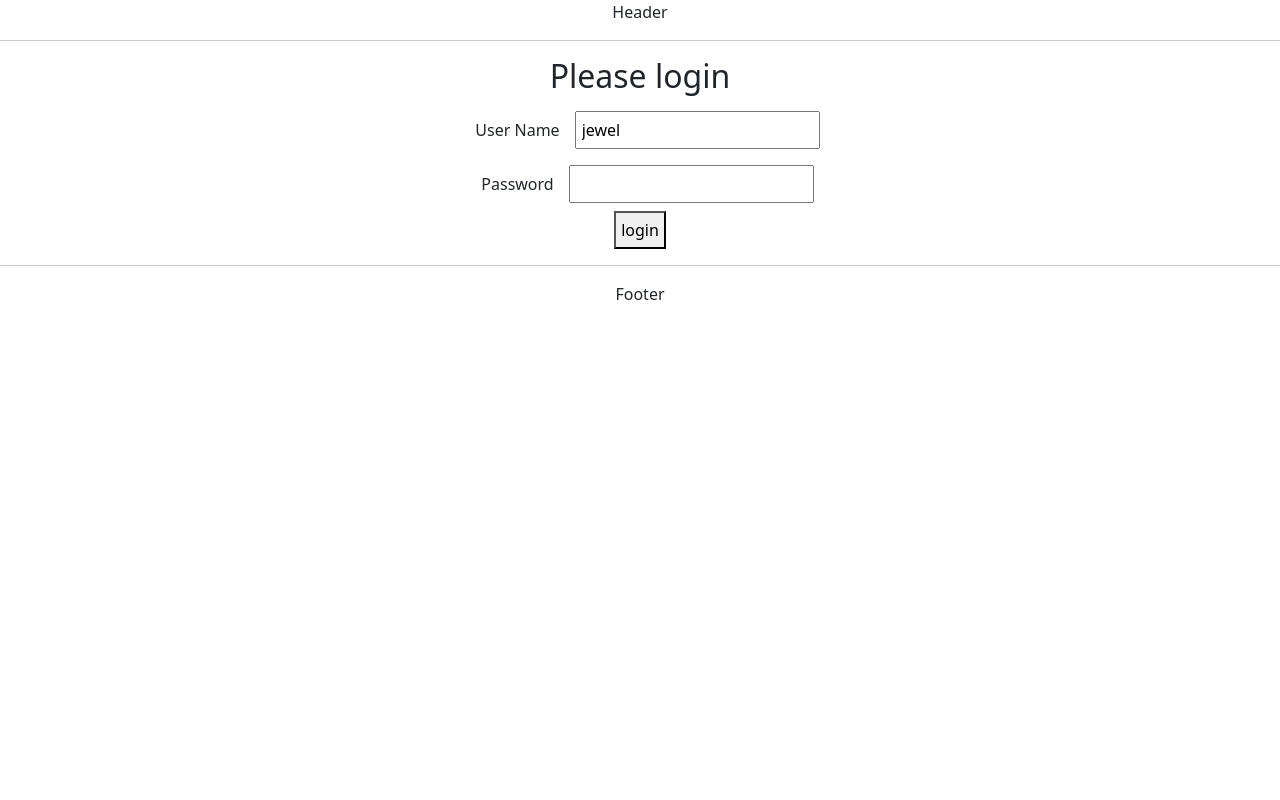
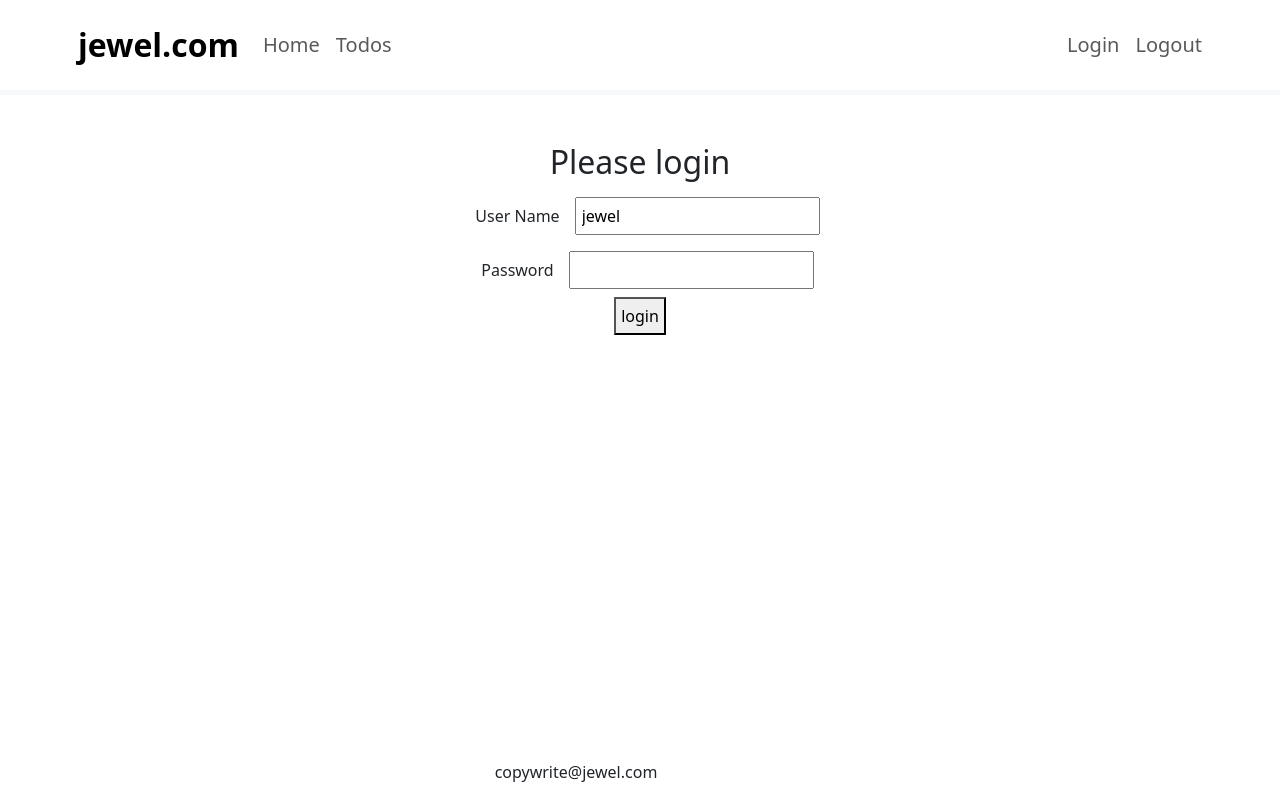
Before and after one commit to Jewel-cse/TodoApplication, a React (Create React App) app: page / in a window 1280 px wide. Built offline with nearby package versions, Linux system fonts and the light colour scheme.

Commit message:
add the components to the header

```diff
--- a/src/components/TodoApp.css
+++ b/src/components/TodoApp.css
@@ -2,3 +2,9 @@
     margin: 10px;
     padding: 5px;
 }
+footer{
+    bottom: 0;
+    position: absolute;
+    width: 90%;
+    height: 40px;
+}
--- a/src/components/TodoApp.jsx
+++ b/src/components/TodoApp.jsx
@@ -11,8 +11,8 @@
 export default function TodoApp() {
   return (
     <div className="TodoApp">
-            <HeaderComponent/>
       <BrowserRouter>
+        <HeaderComponent />
         <Routes>
           <Route path="/" element={<LoginComponent />} />
           <Route path="/login" element={<LoginComponent />} />
@@ -22,9 +22,8 @@
 
           <Route path="*" element={<ErrorComponent />} />
         </Routes>
+        <FooterComponent />
       </BrowserRouter>
-            <FooterComponent/>
-
     </div>
   );
 }
@@ -154,7 +153,7 @@
       description: "Learn Security",
       done: false,
       targetDate: targetDate,
-        }
+    },
   ];
   return (
     <div className="container">
@@ -187,16 +186,32 @@
 
 export function HeaderComponent() {
     return (
-        <div className="header">
-            Header<hr />
+             <header className="border-bottom border-light border-5 mb-5 p-2">
+            <div className="container">
+                <div className="row">
+                    <nav className="navbar navbar-expand-lg">
+                        <a className="navbar-brand ms-2 fs-2 fw-bold text-black" href="https://www.jewel.com">jewel.com</a>
+                        <div className="collapse navbar-collapse">
+                            <ul className="navbar-nav">
+                                <li className="nav-item fs-5"><Link className="nav-link" to="/welcome/jewel">Home</Link></li>
+                                <li className="nav-item fs-5"><Link className="nav-link" to="/todos">Todos</Link></li>
+                            </ul>
                         </div>
+                        <ul className="navbar-nav">
+                            <li className="nav-item fs-5"><Link className="nav-link" to="/login">Login</Link></li>
+                            <li className="nav-item fs-5"><Link className="nav-link" to="/logout">Logout</Link></li>
+                        </ul>
+                    </nav>
+                </div>
+            </div>
+        </header>
   );
 }
 export function FooterComponent() {
   return (
-        <div className="footer">
-            <hr />Footer
-        </div>
+    <footer className="footer">
+      <div className="container">copywrite@jewel.com</div>
+    </footer>
   );
 }
 export function LogoutComponent() {
```
Lines whose indentation alone changed are shown as unchanged.
